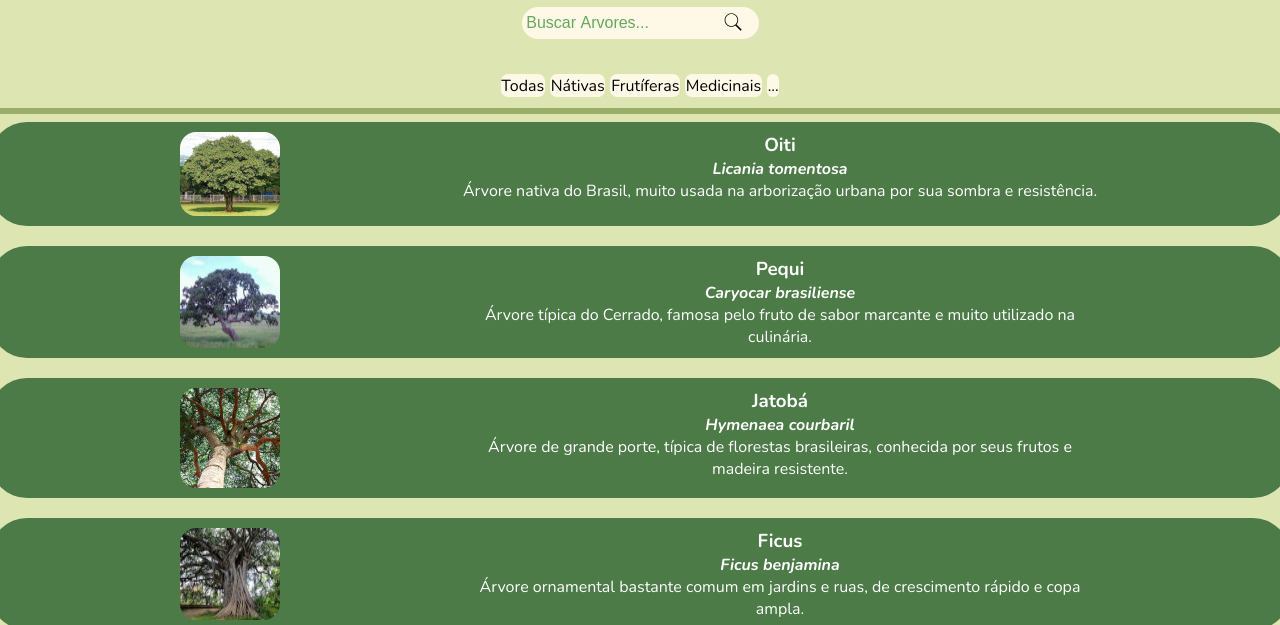
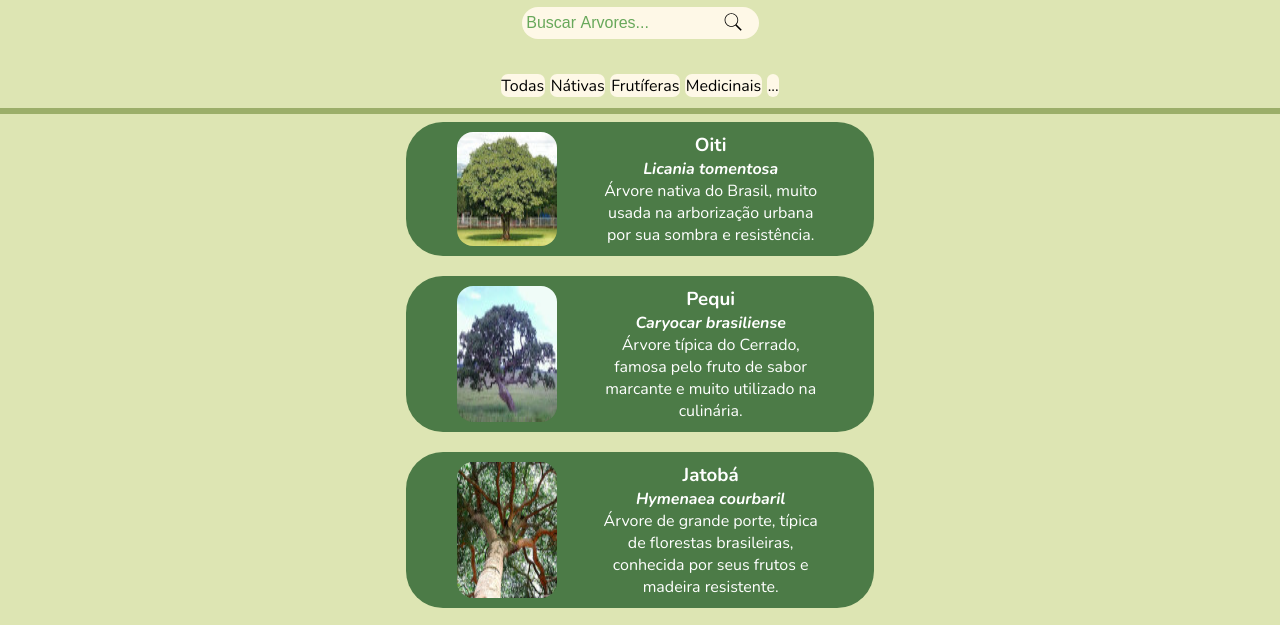
Before and after one commit to miguellopes-07/duotree, a plain HTML site: page pages/wiki.html in a window 1280 px wide. Shown: the part 139-764 px from the top of the page. Drawn offline with nearby package versions, Linux system fonts and the light colour scheme.

Commit message:
corrigindo erro do pages

```diff
--- a/css/style.css
+++ b/css/style.css
@@ -63,7 +63,7 @@ hr {
     flex-direction: row;
     background-color: #4c7b47;
     border-radius: 37px;
-    width: 100vw;
+    width: 35vw;
     padding: 10px;
     justify-content: space-evenly;
 }
```
